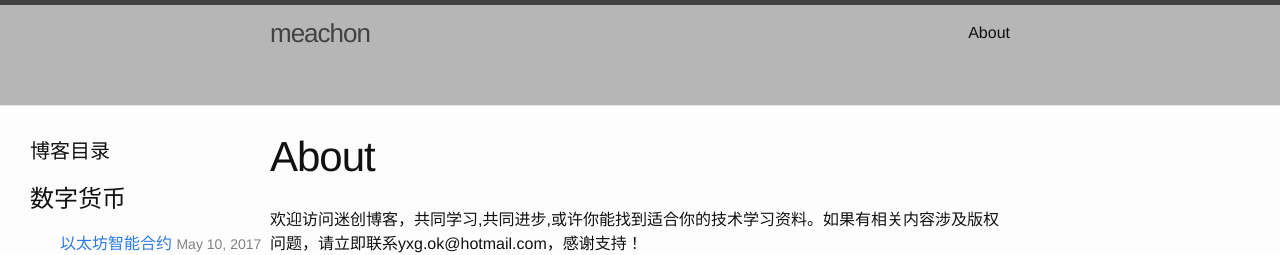
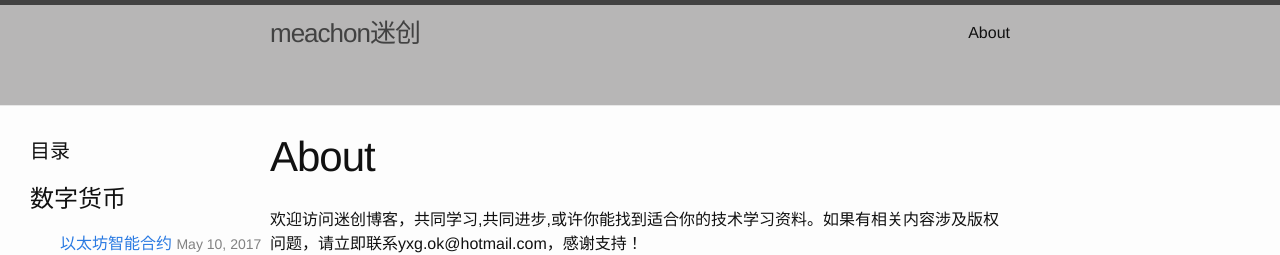
Before and after one commit to meachon/meachon.github.io, a Jekyll site: the page built from about.md, in a window 1280 px wide. Shown: the top 255 px of the page. Built offline with Jekyll 4.4.1, drawn with Linux system fonts in a browser that asks for light colours.

Commit message:
修改界面布局

```diff
--- a/_config.yml
+++ b/_config.yml
@@ -6,7 +6,7 @@
 # 'jekyll serve'. If you change this file, please restart the server process.
 
 # Site settings
-title: meachon
+title: meachon迷创
 email: yxg.ok@hotmail.com
 description: > # this means to ignore newlines until "baseurl:"
 baseurl: "" # the subpath of your site, e.g. /blog
--- a/_layouts/default.html
+++ b/_layouts/default.html
@@ -11,7 +11,7 @@
     <div class="page-content">
 
       <div class="page-nav">
-        <h1 class="page-heading">博客目录</h1>
+        <h1 class="page-heading">目录</h1>
           {% for category in site.categories %}
             <h2>{{ category | first }}</h2>
             <ul class="arc-list">
--- a/index.html
+++ b/index.html
@@ -3,5 +3,5 @@
 ---
 
 <div class="home">
-  <script language='javascript'>document.location = '/about'</script>
+  <script language='javascript'>document.location = '/home'</script>
 </div>
```
Also changed, not shown: README.md.
